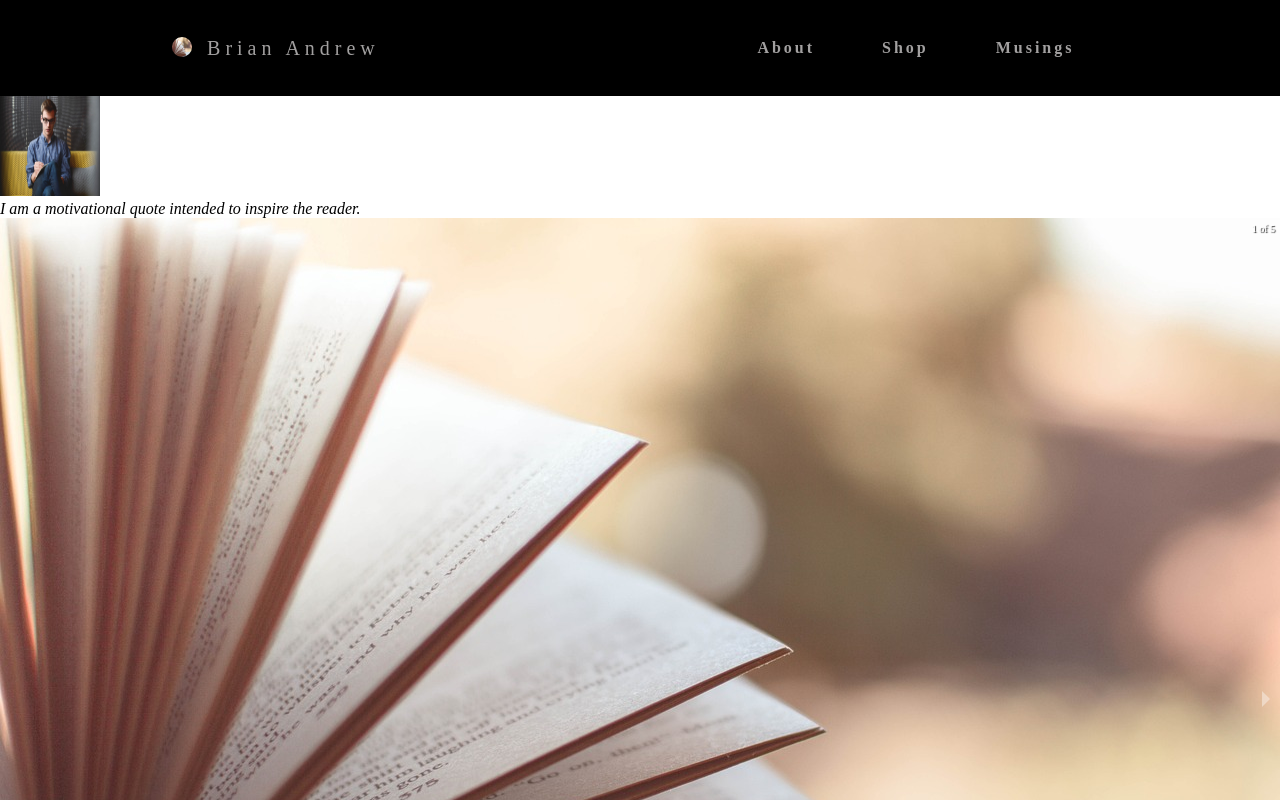
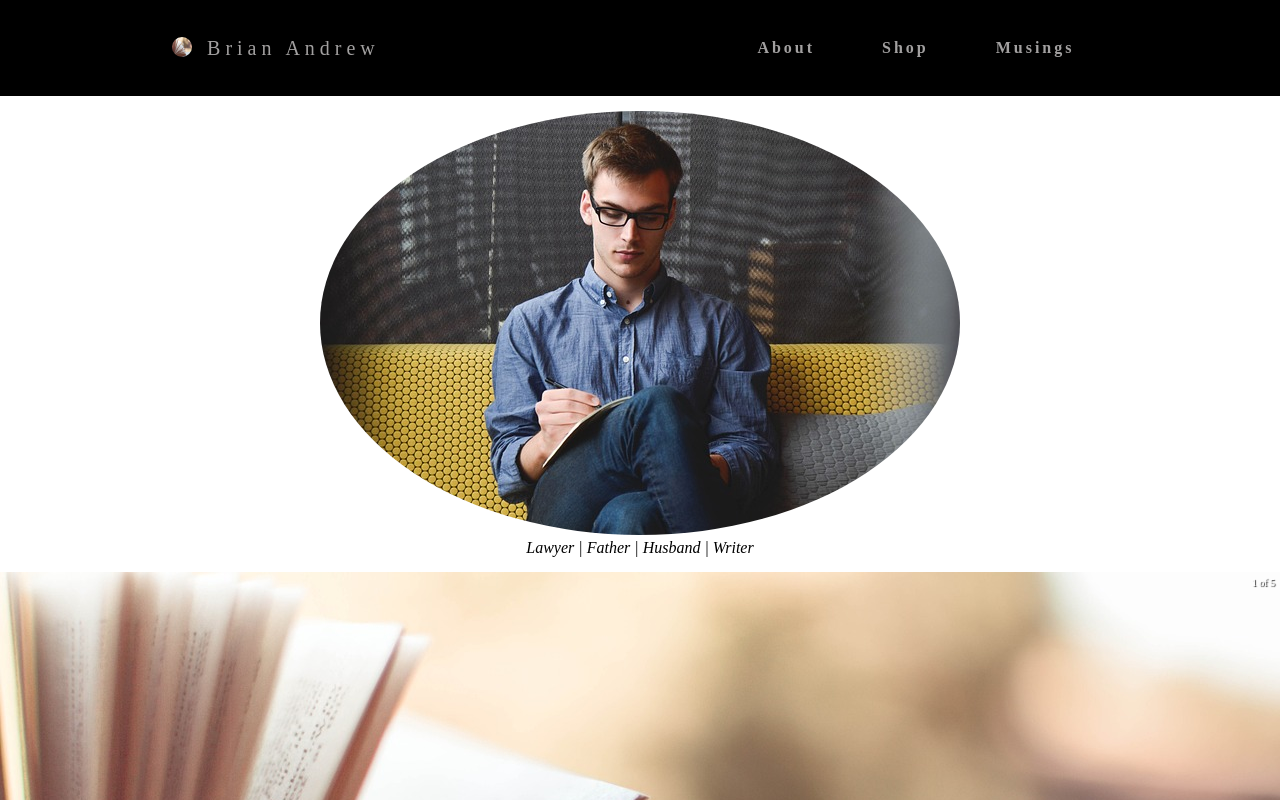
Before and after one commit to clozzi/author-site, a React (Vite) app in the folder client/: page / in a window 1280 px wide. Shown: the top 800 px of the page. Built offline with nearby package versions, Linux system fonts and the light colour scheme.

Commit message:
added a little css for the index route

```diff
--- a/client/src/index.css
+++ b/client/src/index.css
@@ -118,6 +118,17 @@ nav {
   transform: rotate(45deg) translate(-5px,-5px);
 }
 
+.hero {
+  text-align: center;
+  padding: 15px;
+}
+
+.auth-img {
+  width: "100px";
+  height: "100px";
+  border-radius: 50%;
+}
+
 /* :root {
   font-family: Inter, system-ui, Avenir, Helvetica, Arial, sans-serif;
   line-height: 1.5;
--- a/client/src/routes/index.jsx
+++ b/client/src/routes/index.jsx
@@ -11,9 +11,11 @@ function Index() {
 
 
     return (
-        <div>
-            <img src={author} alt="Generic Author" style={{width: "100px", height: "100px"}}/>
-            <p><i>I am a motivational quote intended to inspire the reader.</i></p>
+        <div className='index-route'>
+            <div className='hero'>
+                <img src={author} alt="Generic Author" className="auth-img" />
+                <p><i>Lawyer | Father | Husband | Writer</i></p>
+            </div>
             <Carousel>
                 <div className='book'>
                     <img src={book1} alt='Book1 Image'/>
```
